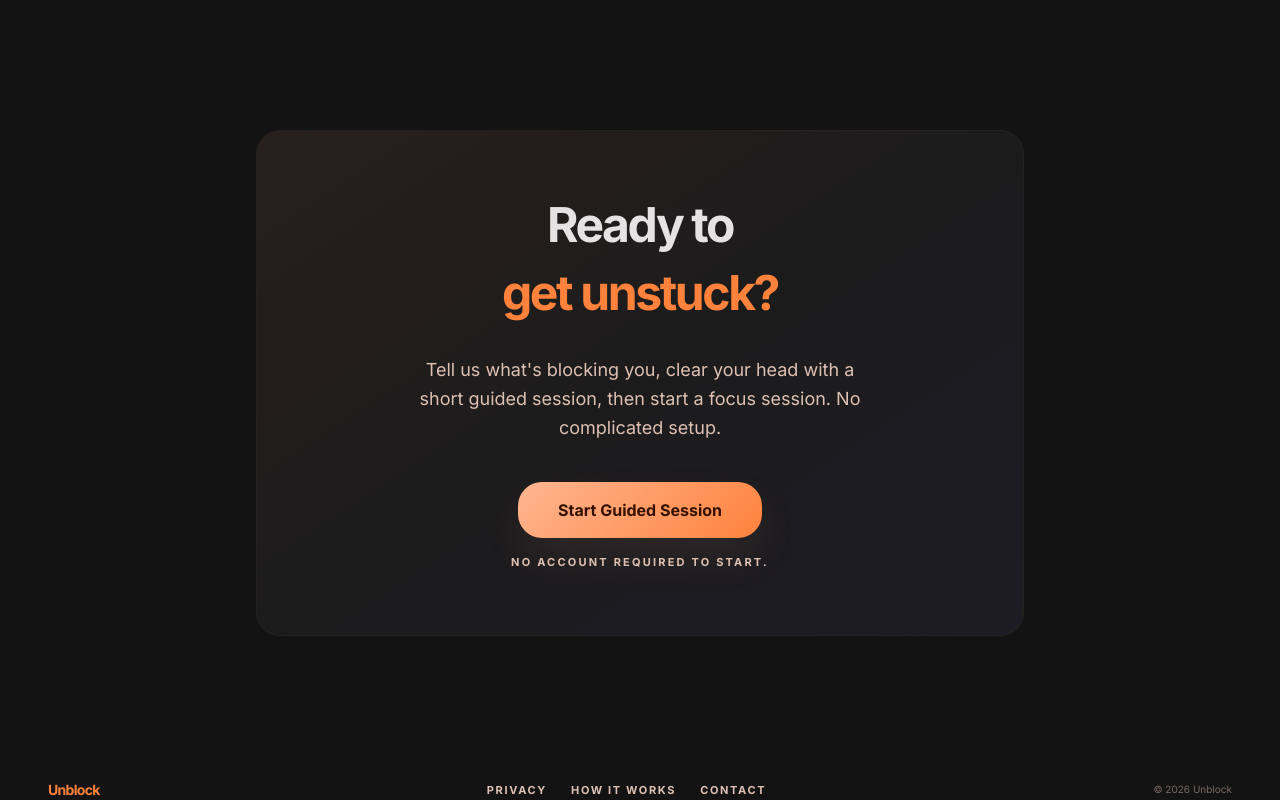
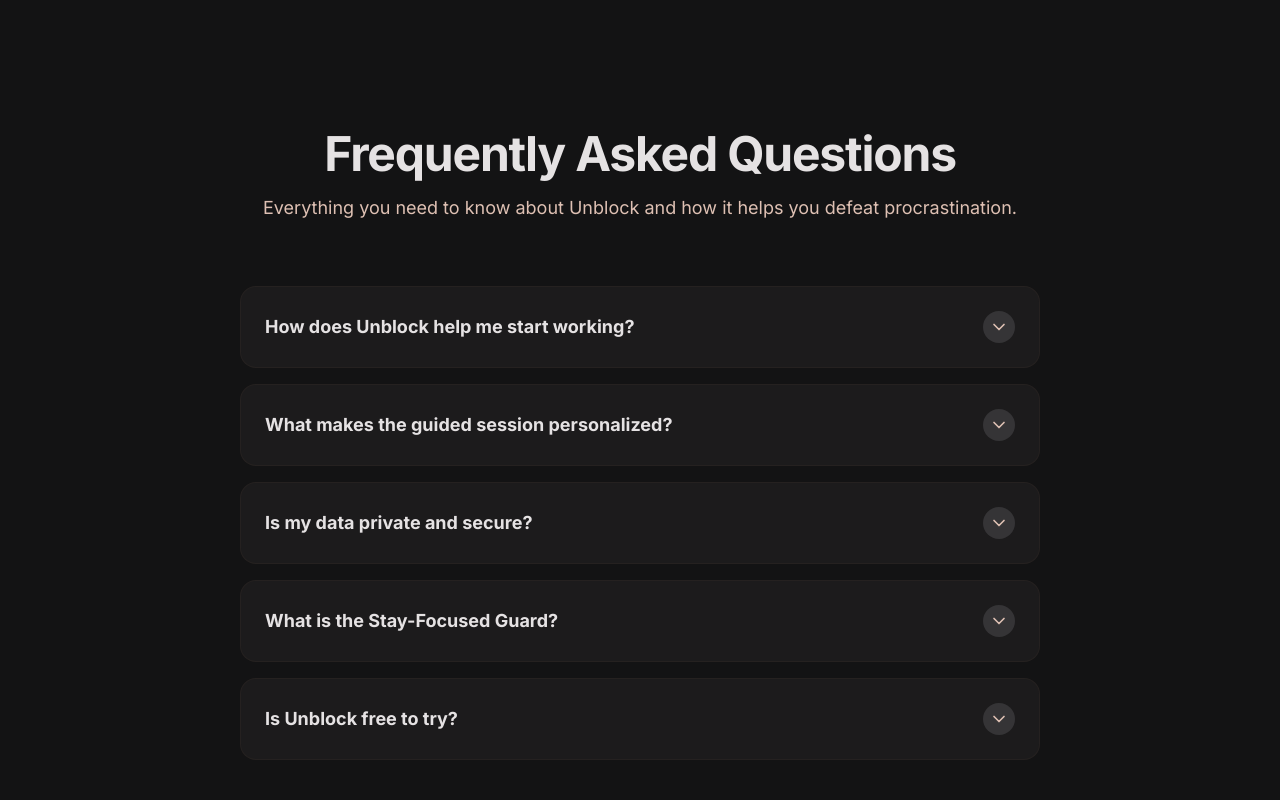
Before and after one commit to akshayk95388/unblock-focus, a Next.js app: page / in a window 1280 px wide. Shown: the part 1780-2580 px from the top of the page. Built offline with nearby package versions, Linux system fonts and the light colour scheme; no server answers.

Commit message:
feat(faq): improve styling hover focus states and layout transitions

```diff
--- a/src/app/page.tsx
+++ b/src/app/page.tsx
@@ -1,9 +1,50 @@
 "use client";
 
-import { useEffect, useState, useRef } from "react";
+import { useEffect, useState, useRef, useId } from "react";
 import Link from "next/link";
 import { useRouter } from "next/navigation";
 import { track } from "@/lib/mixpanel";
+
+function FAQItem({ question, answer }: { question: string; answer: string }) {
+  const [isOpen, setIsOpen] = useState(false);
+  const id = useId();
+  const questionId = `faq-question-${id}`;
+  const answerId = `faq-answer-${id}`;
+
+  return (
+    <div className="group bg-surface-container-low border border-outline-variant/15 hover:border-outline-variant/40 rounded-2xl overflow-hidden hover:bg-surface-container transition-all duration-300">
+      <button
+        onClick={() => setIsOpen(!isOpen)}
+        aria-expanded={isOpen}
+        aria-controls={answerId}
+        className="w-full flex items-center justify-between p-6 text-left cursor-pointer transition-colors focus-visible:outline-none focus-visible:ring-2 focus-visible:ring-primary/50 focus-visible:ring-inset rounded-t-2xl"
+      >
+        <span id={questionId} className="font-bold text-on-surface text-base md:text-lg pr-4">{question}</span>
+        <span
+          className={`flex-shrink-0 w-8 h-8 rounded-full bg-surface-container-highest group-hover:bg-primary-container group-hover:text-on-primary-container flex items-center justify-center text-on-surface-variant transition-all duration-300 ${
+            isOpen ? "rotate-180 bg-primary-container text-on-primary-container" : ""
+          }`}
+        >
+          <svg className="w-4 h-4" fill="none" viewBox="0 0 24 24" strokeWidth={2.5} stroke="currentColor">
+            <path strokeLinecap="round" strokeLinejoin="round" d="M19.5 8.25l-7.5 7.5-7.5-7.5" />
+          </svg>
+        </span>
+      </button>
+      <div
+        id={answerId}
+        role="region"
+        aria-labelledby={questionId}
+        className={`transition-all duration-300 ease-in-out overflow-hidden ${
+          isOpen ? "max-h-[500px] opacity-100" : "max-h-0 opacity-0"
+        }`}
+      >
+        <div className="p-6 text-on-surface-variant text-sm md:text-base leading-relaxed border-t border-outline-variant/10">
+          {answer}
+        </div>
+      </div>
+    </div>
+  );
+}
 
 export default function Home() {
   const router = useRouter();
@@ -15,6 +56,29 @@
     "Can't focus, keep checking phone",
     "Feeling overwhelmed",
     "Exam anxiety",
+  ];
+
+  const faqs = [
+    {
+      question: "How does Unblock help me start working?",
+      answer: "If you're feeling stuck, overwhelmed, or anxious about a task, Unblock helps you get unstuck. First, you type what's bothering you, and we build a short 2-to-10 minute guided breathing and calming session to clear your mind. Right after, we start a focus timer to help you get straight to work.",
+    },
+    {
+      question: "What makes the guided session personalized?",
+      answer: "Instead of a generic meditation, Unblock uses the specific problem you typed (like \"worried about a presentation tomorrow\") to create a personalized guided session. It guides you through simple breathing exercises and calming tips designed for your exact anxiety.",
+    },
+    {
+      question: "Is my data private and secure?",
+      answer: "Yes. Your stressors, tasks, and history are kept completely private and secure in your account. We never share them with anyone.",
+    },
+    {
+      question: "What is the Stay-Focused Guard?",
+      answer: "Starting a task is always the hardest part, and your mind will try to distract you in the first few minutes. The Stay-Focused Guard steps in with a friendly reminder if you try to quit early, helping you stay on track and build momentum.",
+    },
+    {
+      question: "Is Unblock free to try?",
+      answer: "Yes! You can create an account and try Unblock for free. All new accounts get free credits to generate custom guided sessions and try the focus timers.",
+    },
   ];
 
   useEffect(() => {
@@ -62,6 +126,12 @@
               className="text-sm font-medium text-on-surface-variant hover:text-on-surface transition-colors duration-300"
             >
               Features
+            </a>
+            <a
+              href="#faq"
+              className="text-sm font-medium text-on-surface-variant hover:text-on-surface transition-colors duration-300"
+            >
+              FAQ
             </a>
           </nav>
           <div className="flex items-center gap-3">
@@ -286,10 +356,30 @@
                 Stay-Focused Guard
               </h3>
               <p className="text-on-surface-variant text-sm leading-relaxed">
-                Your brain will try to trick you. A well-timed nudge stops you
+                Your brain will try to trick you. A friendly reminder stops you
                 from quitting when motivation dips in the first 5 minutes.
               </p>
             </div>
+          </div>
+        </section>
+
+        {/* ===== FAQ Section ===== */}
+        <section
+          id="faq"
+          className="py-20 md:py-28 px-6 md:px-12 max-w-4xl mx-auto"
+        >
+          <div className="text-center max-w-3xl mx-auto mb-16 space-y-4">
+            <h2 className="text-3xl md:text-5xl font-bold tracking-tight text-on-surface">
+              Frequently Asked Questions
+            </h2>
+            <p className="text-on-surface-variant text-base md:text-lg">
+              Everything you need to know about Unblock and how it helps you defeat procrastination.
+            </p>
+          </div>
+          <div className="space-y-4">
+            {faqs.map((faq, idx) => (
+              <FAQItem key={idx} question={faq.question} answer={faq.answer} />
+            ))}
           </div>
         </section>
 
@@ -318,7 +408,7 @@
                 Start Guided Session
               </a>
               <p className="text-[11px] font-bold uppercase tracking-[0.2em] text-on-surface-variant">
-                No account required to start.
+                Start for free. No credit card required.
               </p>
             </div>
           </div>
```
